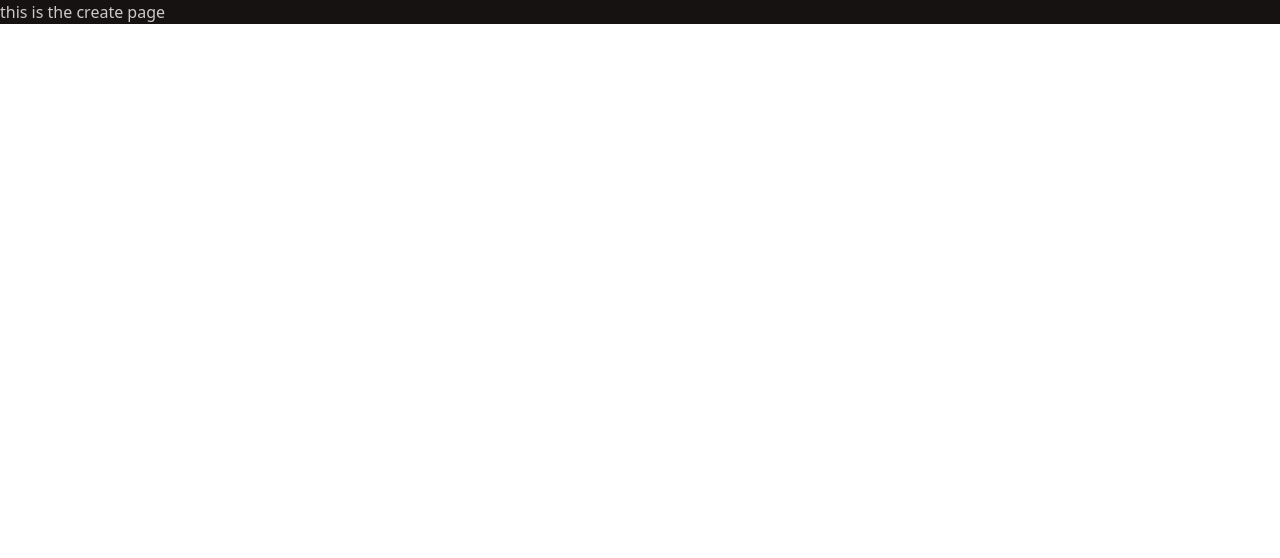
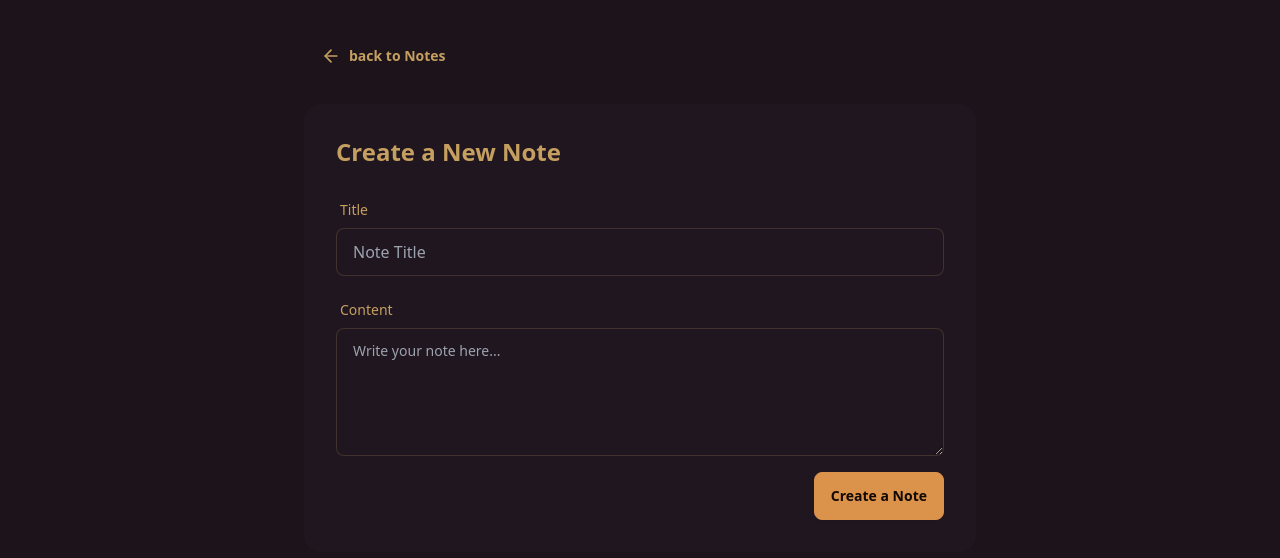
Before and after one commit to okechukwu-okolie/ThinkBoard, a React app in the folder frontend/: page /create in a window 1280 px wide. Shown: the top 558 px of the page. Built offline with nearby package versions, Linux system fonts and the light colour scheme; the HTML template or start-up script is replaced by a standard one.

Commit message:
adding to the codebase

```diff
--- a/frontend/src/App.jsx
+++ b/frontend/src/App.jsx
@@ -1,4 +1,4 @@
-import React from 'react'
+import React, { useState } from 'react'
 import { Routes, Route } from 'react-router'
 import HomePage from './pages/HomePage.jsx'
 import CreatePage from './pages/CreatePage.jsx'
@@ -6,11 +6,16 @@ import NoteDetailPage from './pages/NoteDetailPage.jsx'
 import PageDoesNotExist from './pages/PageDoesNotExist.jsx'
 
 const App = () => {
+  const [theme, setTheme] = useState(true)
+
+  const toggleTheme = () => {
+    setTheme(!theme)
+  }
   return (
-    <div data-theme='forest'>
-
+    <div data-theme={theme ? 'coffee' : 'light'} className='relative h-full w-full'>
+       <div className='absolute inset-0 -z-10 h-full w-full items-center px-5 py-24 [background:radial-gradient(125%_125%_at_50%_10%,#000_60%,#00FF9D40_100%)'></div>
       <Routes>
-        <Route path="/" element={<HomePage />} />
+        <Route path="/" element={<HomePage theme ={toggleTheme} control={theme} />} />
         <Route path="/create" element={<CreatePage />} />
         <Route path="/notes/:id" element={<NoteDetailPage />} />
         <Route path="*" element={<PageDoesNotExist />} />
--- a/frontend/src/components/NavBar.jsx
+++ b/frontend/src/components/NavBar.jsx
@@ -1,7 +1,9 @@
-import React from 'react'
+import React, { useState } from 'react'
 import { Link } from 'react-router'
-import {PlusIcon} from 'lucide-react'
-const NavBar = () => {
+import {Moon, PlusIcon, Sun} from 'lucide-react'
+const NavBar = ({themeFunction,control}) => {
+    const [edited, setEdited] = useState(false)
+    const [deleted, setDeleted] = useState(false)
   return (
     <header  className='bg-base-300 border-b border-base-content/10'>
         <div className='mx-auto max-w-6xl p-4'>
@@ -10,6 +12,7 @@ const NavBar = () => {
                     ThinkBoard
                 </h1>
                 <div className='flex items-center gap-4'>
+                    {control ? <Sun className='size-5 cursor-pointer' onClick={themeFunction} /> : <Moon className='size-5 cursor-pointer' onClick={themeFunction} />}
                     <Link to={'/create'} className='btn btn-primary'>
                         <PlusIcon className='size-5 ' />
                         <span>New Note</span>
--- a/frontend/src/components/NoteCard.jsx
+++ b/frontend/src/components/NoteCard.jsx
@@ -2,16 +2,22 @@ import { PenSquareIcon, Trash2Icon } from 'lucide-react'
 import React from 'react'
 import { Link } from 'react-router'
 
+
 const NoteCard = ({note}) => {
   return (
     <Link to={`/notes/${note._id}`}
-    className='card bg-base-100 hover:shadow-lg transition-all duration-200 border-t-4 border-solid border-[#00FF9D'>
-        <div className='card-body'>
+    className='card bg-base-100 hover:shadow-lg transition-all duration-200 border-4 border-opacity-[0.1] border-[#00FF9D'>
+
+        <div className='card-body '>
             <h3 className='card-title text-base-content'>{note.title}</h3>
             <p className='text-base-content/70 line-clamp-3'>{note.content}</p>
             <div className='card-actions justify-between items-center mt-4'>
                 <span className='text-sm text-base-content/60'>
-                {note.createdAt}
+                {new Date(note.createdAt).toLocaleDateString(undefined, {
+                    year: 'numeric',
+                    month: 'short',
+                    day: 'numeric',
+                })}
                 </span>
                 <div className='flex items-center gap-1'>
                     <PenSquareIcon className='size-4'/>
--- a/frontend/src/pages/CreatePage.jsx
+++ b/frontend/src/pages/CreatePage.jsx
@@ -1,9 +1,86 @@
-import React from 'react'
+import React, { useState } from 'react'
+import { Link } from 'react-router'
+import { ArrowLeftIcon } from 'lucide-react'
+import toast from 'react-hot-toast'
+import axios from 'axios'
+const CreatePage = () => {
+  const [title, setTitle] = useState('')
+  const [content, setContent] = useState('')
+  const [loading, setLoading] = useState(false)
 
-const CreatePage = () => {
+  const handleSubmit = (e) => {
+    e.preventDefault()
+    //
+    if(!title.trim() || !content.trim()){
+      toast.error('Title and content cannot be empty')
+      return
+  }
+
+  setLoading(true)
+  const createNote = async () => {
+    try {
+      const res = await axios.post('http://localhost:5005/api/notes', { title, content })
+      const data = await res.data
+      toast.success('Note created successfully')
+      setTitle('')
+      setContent('')
+    } catch (error) {
+      toast.error('Failed to create note')
+      console.log('Post unsuccessfull',error)
+    } finally {
+      setLoading(false)
+    }
+  }
+createNote()
+}
+
   return (
-    <div >
-      this is the create page
+    <div className='min-h-screen bg-base-200'>
+      <div className='container mx-auto px-4 py-8'>
+        <div className='max-w-2xl mx-auto'>
+          <Link to='/' className='btn btn-ghost mb-6'>
+            <ArrowLeftIcon className='size-5' />
+            back to Notes
+          </Link>
+
+          <div className="card bg-base-100">
+            <div className="card-body">
+              <h2 className="card-title text-2xl mb-4">Create a New Note</h2 >
+              <form onSubmit={handleSubmit}>
+                <div className="form-control mb-4">
+                  <label htmlFor="" className='label'>
+                    <span className='label-text'>Title</span>
+                  </label>
+                  <input type="text" placeholder='Note Title'  className='input input-bordered'
+                  value={title}
+                  onChange={(e) => setTitle(e.target.value)}
+                  />
+                </div>
+
+
+                <div className="form-control mb-4">
+                  <label htmlFor="" className='label'>
+                    <span className='label-text'>Content</span>
+                  </label>
+                  <textarea placeholder='Write your note here...'  className='textarea textarea-bordered h-32'
+                  value={content}
+                  onChange={(e) => setContent(e.target.value)}
+                  />
+                </div>
+
+                <div className="card-actions justify-end">
+                  <button type='submit' className='btn btn-primary' disabled={loading}
+                  >
+                    {loading ? 'Creating...' : 'Create a Note'}
+                  </button>
+                </div>
+              </form>
+            </div>
+          </div>
+
+        </div>
+
+      </div>
     </div>
   )
 }
--- a/frontend/src/pages/HomePage.jsx
+++ b/frontend/src/pages/HomePage.jsx
@@ -4,56 +4,81 @@ import RateLimitingUI from '../components/RateLimitingUI.jsx'
 import axios from 'axios'
 import toast from 'react-hot-toast'
 import NoteCard from '../components/NoteCard.jsx'
+import { Loader } from 'lucide-react'
 
-const HomePage = () => {
+const HomePage = ({ theme, control }) => {
   const [isRateLimited, setIsRateLimited] = useState(false)
   const [notes, setNotes] = useState([])
   const [loading, setLoading] = useState(true)
 
-useEffect(() => {
-  const fetchNotes = async () => {
-    //using fetch API to get notes from backend
-    // try {
-    //   const res =await fetch('http://localhost:5005/api/notes')
-    //   const data = await res.json()
-    //   console.log('Fetched notes:', data)
-    //   setNotes(data)
-    // }
-    // catch (error) {
-    //   console.error('Error fetching notes:', error)
-    //   if (error.response && error.response.status === 429) {
-    //     setIsRateLimited(true)
+// useEffect(() => {
+//   const fetchNotes = async () => {
+//     //using fetch API to get notes from backend
+//     // try {
+//     //   const res =await fetch('http://localhost:5005/api/notes')
+//     //   const data = await res.json()
+//     //   console.log('Fetched notes:', data)
+//     //   setNotes(data)
+//     // }
+//     // catch (error) {
+//     //   console.error('Error fetching notes:', error)
+//     //   if (error.response && error.response.status === 429) {
+//     //     setIsRateLimited(true)
+//     //   }
+//     // }
+
+//     //uisng axios to get notes from backend
+//     try {
+//       const res =await axios.get('http://localhost:5005/api/notes')
+//       const data = await res.data
+//       console.log('Fetched notes:', data)
+//       // setLoading(false)
+//       setNotes(data)
+//     }
+//     catch (error) {
+//       console.error('Error fetching notes:', error)
+//       if (error.response && error.response.status === 429) {
+//         setIsRateLimited(true)
+//       }else{
+//         toast.error('Error fetching notes')
+//       }
+//     }
+//     finally{
+//       setLoading(false)
+//     }
 //   }
-    // }
+//   fetchNotes()
+// },[])
 
-    //uisng axios to get notes from backend
-    try {
-      const res =await axios.get('http://localhost:5005/api/notes')
+useEffect(()=>{
+const getNotes = async()=>{
+  try{
+    const res = await axios.get('http://localhost:5005/api/notes')
     const data = await res.data
-      console.log('Fetched notes:', data)
     setNotes(data)
-    }
-    catch (error) {
-      console.error('Error fetching notes:', error)
-      if (error.response && error.response.status === 429) {
+  }catch(err){
+    if(err.response && err.response.status === 429){
       setIsRateLimited(true)
+      console.log('Error fetching notes:', err)
+       toast.error('Error fetching notes')
     }else{
+      console.log('Error fetching notes:', err)
        toast.error('Error fetching notes')
     }
-    }
-    finally{
+  }finally{
     setLoading(false)
   }
 }
-  fetchNotes()
+getNotes()
 },[])
 
   return (
     <div className='min-h-screen'>
-      <NavBar />
+      <NavBar themeFunction = {theme} control = {control} />
       {isRateLimited && <RateLimitingUI />}
       <div className='max-w-7xl mx-auto p-4 mt-6'>
-         {loading && <div className='text-center text-primary py-10'>Loading notes...</div>}
+         {loading && <div className='flex flex-col justify-center items-center h-[100vh] text-primary py-10 gap-4 '>
+          <Loader className='animate-spin ' size={48} /><p>Loading notes...</p></div>}
 
 
          {notes.length > 0 && !isRateLimited &&(
```
Lines whose indentation alone changed are shown as unchanged.
